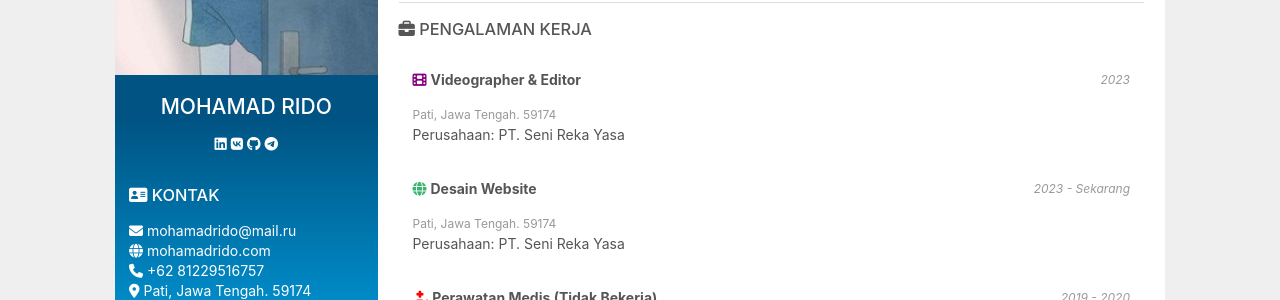
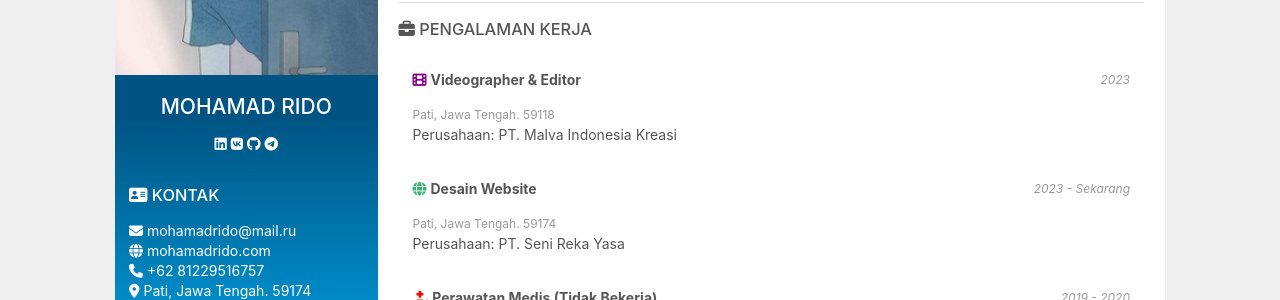
Before and after one commit to j5sacolasembalagens-pixel/xkhujztrbowverbtqv9mmmgnutuqjjakzdfafbwww, a Jekyll site: the page built from id.html, in a window 1280 px wide and 900 px high. Shown: the part 203-503 px from the top of the window. Built offline with Jekyll 4.4.1, drawn with Linux system fonts in a browser that asks for light colours; nearby versions of some CDN libraries.

Commit message:
Update id.html

```diff
--- a/id.html
+++ b/id.html
@@ -47,8 +47,8 @@ layout: default
     <div class="container-right">
     <i>2023</i>
     </div>
-    <p><span class="span">Pati, Jawa Tengah. 59174</span><br/>
-    Perusahaan: PT. Seni Reka Yasa</p>
+    <p><span class="span">Pati, Jawa Tengah. 59118</span><br/>
+    Perusahaan: PT. Malva Indonesia Kreasi</p>
     <br/>
     <i class="fa fa-globe" style="color:mediumseagreen;"></i> <b>Desain Website</b>
     <div class="container-right">
```
